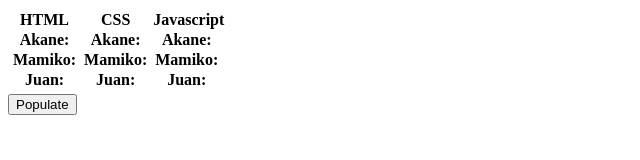
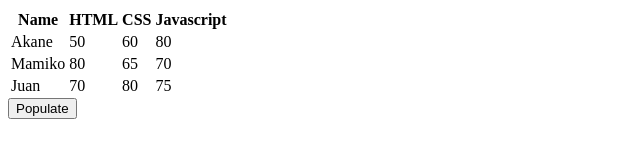
Before and after one commit to HenryHitak/Jquery, a plain HTML site: page Hitak-CW4-JS1.html in a window 1280 px wide. Both pictures are taken after a click on the button "Populate". Shown: the whole page, without its empty margins (0-640 px from the left). Drawn offline with Linux system fonts and the light colour scheme.

Commit message:
how to create table and match key with value if there's an array.

```diff
--- a/Hitak-CW4-JS1.html
+++ b/Hitak-CW4-JS1.html
@@ -9,6 +9,11 @@
 </head>
 <body>
     <table>
+        <thead>
+            <tr>
+                <th>
+                    Name
+                </th>
                 <th>
                     HTML
                 </th>
@@ -18,6 +23,11 @@
                 <th>
                     Javascript
                 </th>
+            </tr>
+        </thead>
+        <tbody>
+
+        </tbody>
     </table>
     <button type="button">Populate</button>
 </body>
@@ -26,15 +36,30 @@
     Akane:[50,60,80],
     Mamiko:[80,65,70],
     Juan:[70,80,75] }
+    // $('button').click(function(){
+    //     $('th').children().remove();
+    //     $.each(students,function(index, value){
+    //         let tr = $('<tr></tr>');
+    //         let td = $('<td></td>');
+    //         tr.text(index+":" );
+    //         td.text(value);
+    //         tr.append=(td);
+    //         $('th').append(tr);
+    //     })
+    // })
     $('button').click(function(){
-        $('th').children().remove();
-        $.each(students,function(index, value){
+        $('tbody').children().remove();
+        $.each(students,function(index,value){
             let tr = $('<tr></tr>');
             let td = $('<td></td>');
-            tr.text(index+":" );
-            td.text(value);
-            tr.append=(td);
-            $('th').append(tr);
+            td.text(index);
+            tr.append(td);
+            $.each(value,function(index,marks){
+                let tdMarks = $('<td></td>');
+                tdMarks.text(marks);
+                tr.append(tdMarks);
+            });
+            $('tbody').append(tr);
         })
     })
 </script>
```
Also changed, not shown: each.html (+0 -1 lines). Lines whose indentation alone changed are shown as unchanged.
